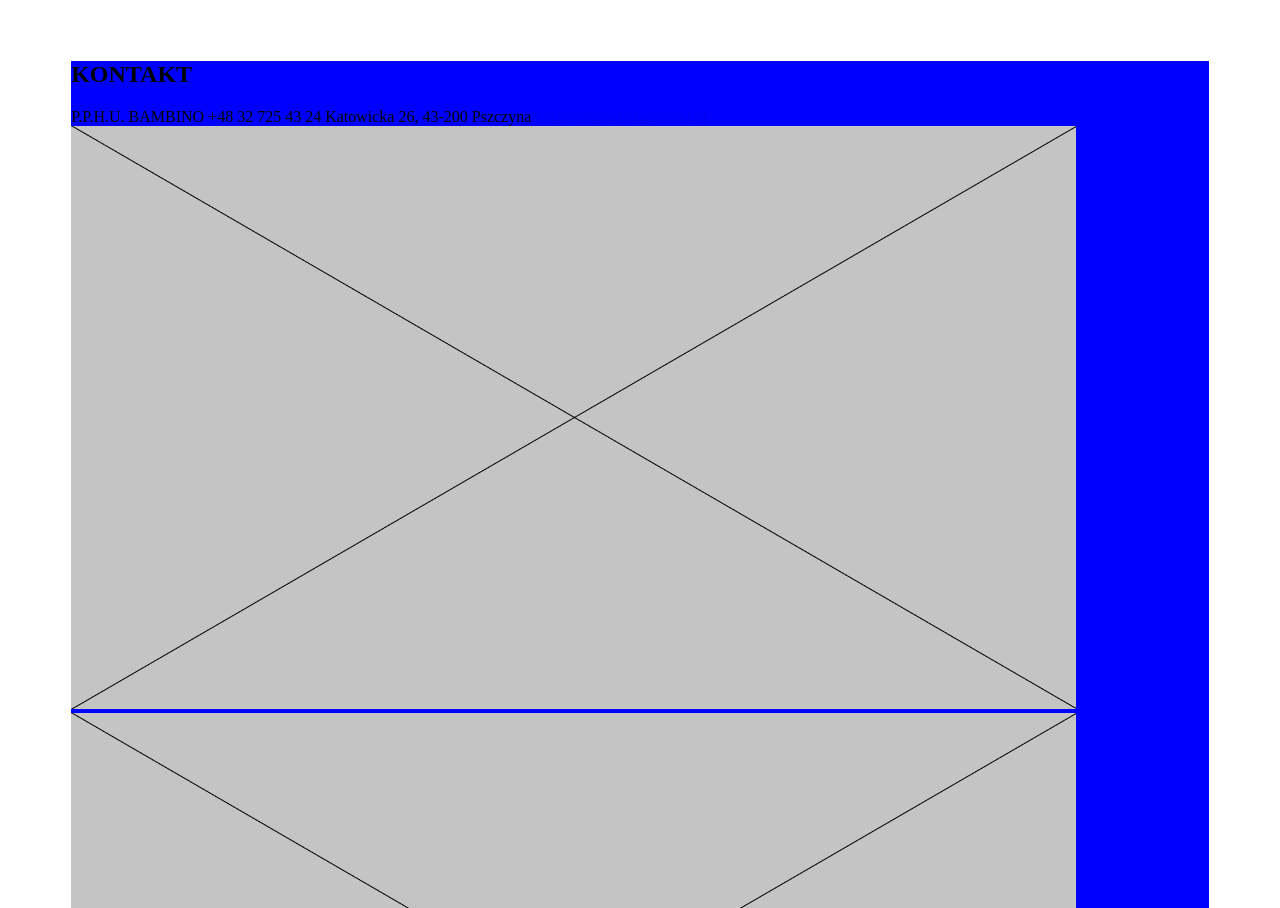
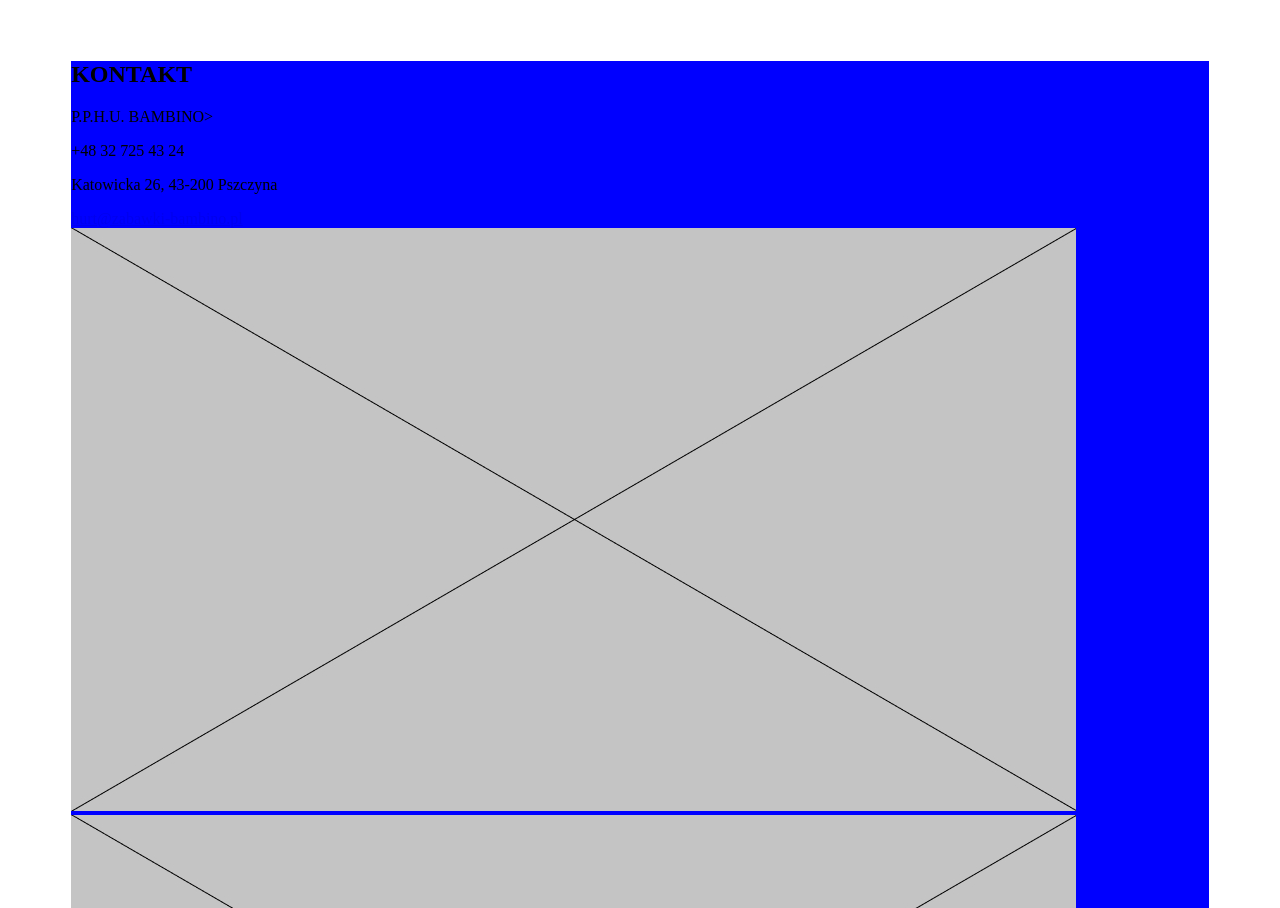
Before and after one commit to Nokamala/bambino, a plain HTML site: page index.html in a window 1280 px wide. Shown: the part 4138-5046 px from the top of the page. Drawn offline with Linux system fonts and the light colour scheme.

Commit message:
Update index.html

```diff
--- a/index.html
+++ b/index.html
@@ -135,13 +135,13 @@
   <div id="Kontakt">
 	  <div id="dane">
     <h2>KONTAKT</h2>
-    <span>P.P.H.U. BAMBINO</span>
-    <span>+48 32 725 43 24</span>
-    <span>Katowicka 26, 43-200 Pszczyna</span>
+    <p>P.P.H.U. BAMBINO><p>
+    <p>+48 32 725 43 24</p>
+    <p>Katowicka 26, 43-200 Pszczyna<br></p>
     <a href="mailto:hurt@zabawki-bambino.pl">hurt@zabawki-bambino.pl</a>
     <a href="facebook.com"><img src="https://raw.githubusercontent.com/Nokamala/bambino/master/ph.jpg"></a>
     <a href="maps.google.com"><img src="https://raw.githubusercontent.com/Nokamala/bambino/master/ph.jpg"></a>
-    </p> </div>
+    </div>
 
     <div id="photo">
       <img src="https://raw.githubusercontent.com/Nokamala/bambino/master/ph.jpg" alt="dziecko=stopki">
```
